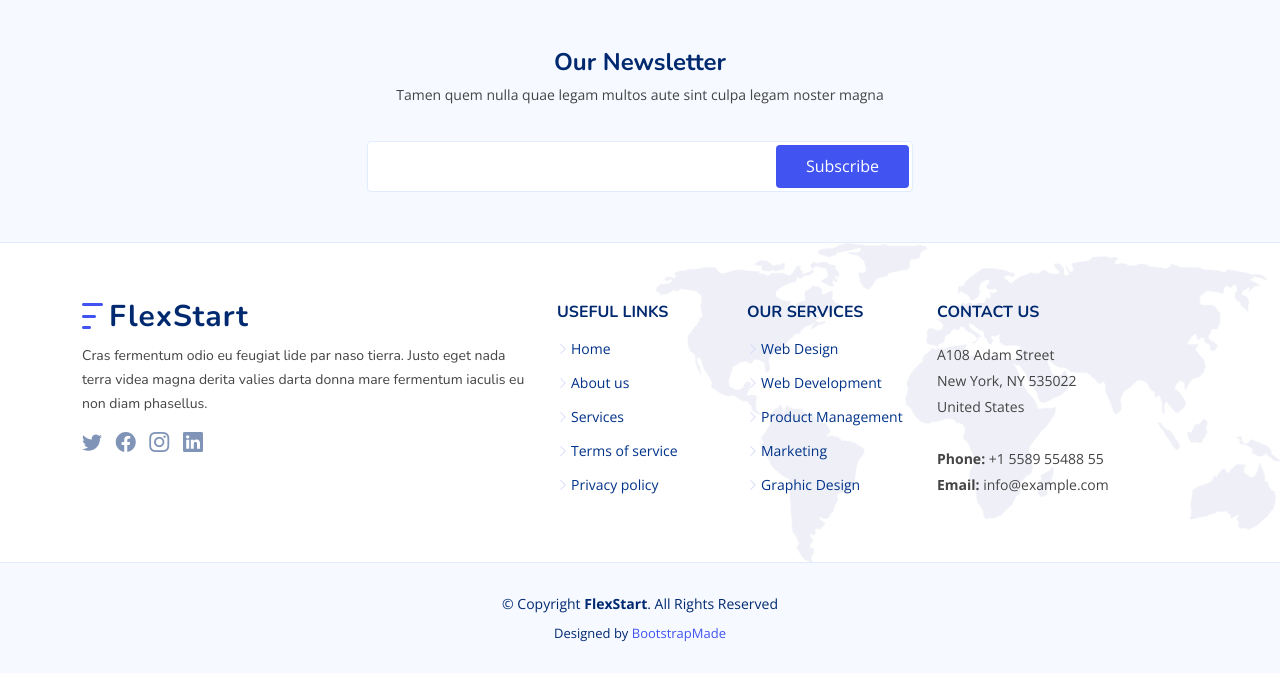
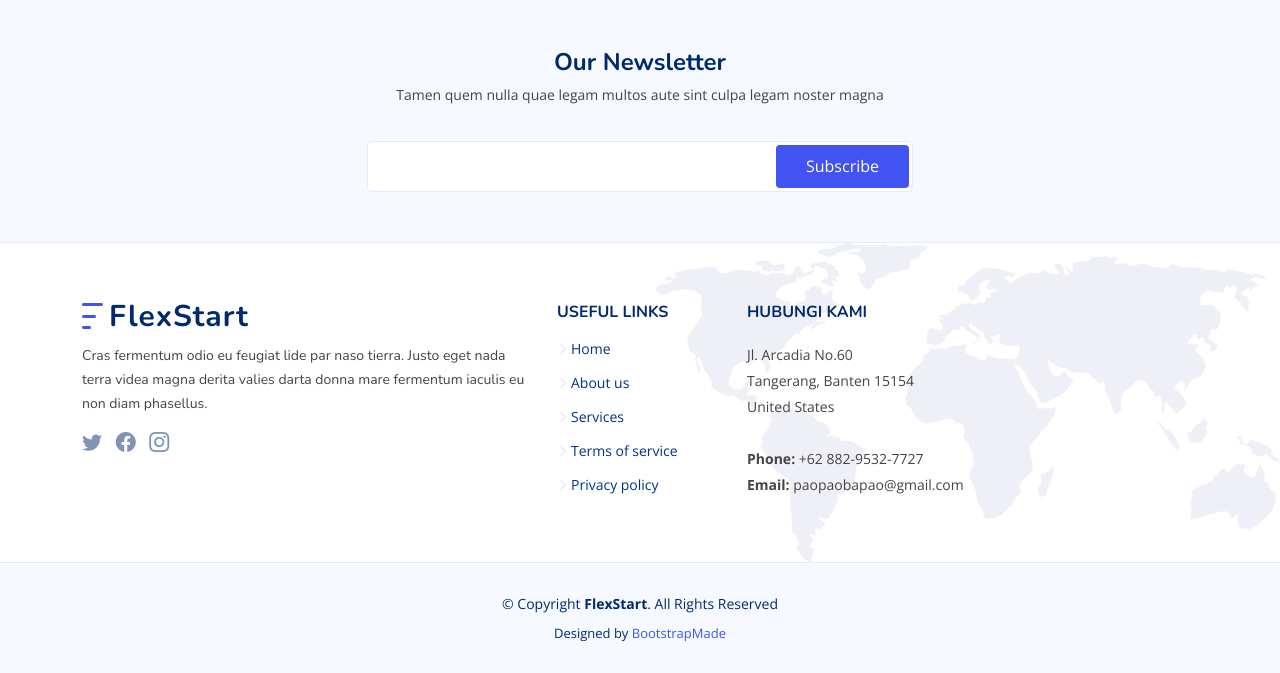
Before and after one commit to aminahhh/WebProgramming, a PHP site: page /contact.php in a window 1280 px wide. Shown: the part 640-1313 px from the top of the page. Run offline with PHP 8.4, Linux system fonts and the light colour scheme.

Commit message:
edit footer

```diff
--- a/footer.php
+++ b/footer.php
@@ -29,7 +29,6 @@
             <a href="#" class="twitter"><i class="bi bi-twitter"></i></a>
             <a href="#" class="facebook"><i class="bi bi-facebook"></i></a>
             <a href="#" class="instagram"><i class="bi bi-instagram"></i></a>
-            <a href="#" class="linkedin"><i class="bi bi-linkedin"></i></a>
             </div>
         </div>
 
@@ -44,25 +43,15 @@
             </ul>
         </div>
 
-        <div class="col-lg-2 col-6 footer-links">
-            <h4>Our Services</h4>
-            <ul>
-            <li><i class="bi bi-chevron-right"></i> <a href="#">Web Design</a></li>
-            <li><i class="bi bi-chevron-right"></i> <a href="#">Web Development</a></li>
-            <li><i class="bi bi-chevron-right"></i> <a href="#">Product Management</a></li>
-            <li><i class="bi bi-chevron-right"></i> <a href="#">Marketing</a></li>
-            <li><i class="bi bi-chevron-right"></i> <a href="#">Graphic Design</a></li>
-            </ul>
-        </div>
 
         <div class="col-lg-3 col-md-12 footer-contact text-center text-md-start">
-            <h4>Contact Us</h4>
+            <h4>Hubungi Kami</h4>
             <p>
-            A108 Adam Street <br>
-            New York, NY 535022<br>
+            Jl. Arcadia No.60 <br>
+            Tangerang, Banten 15154<br>
             United States <br><br>
-            <strong>Phone:</strong> +1 5589 55488 55<br>
-            <strong>Email:</strong> info@example.com<br>
+            <strong>Phone:</strong> +62 882-9532-7727<br>
+            <strong>Email:</strong> paopaobapao@gmail.com<br>
             </p>
 
         </div>
```
